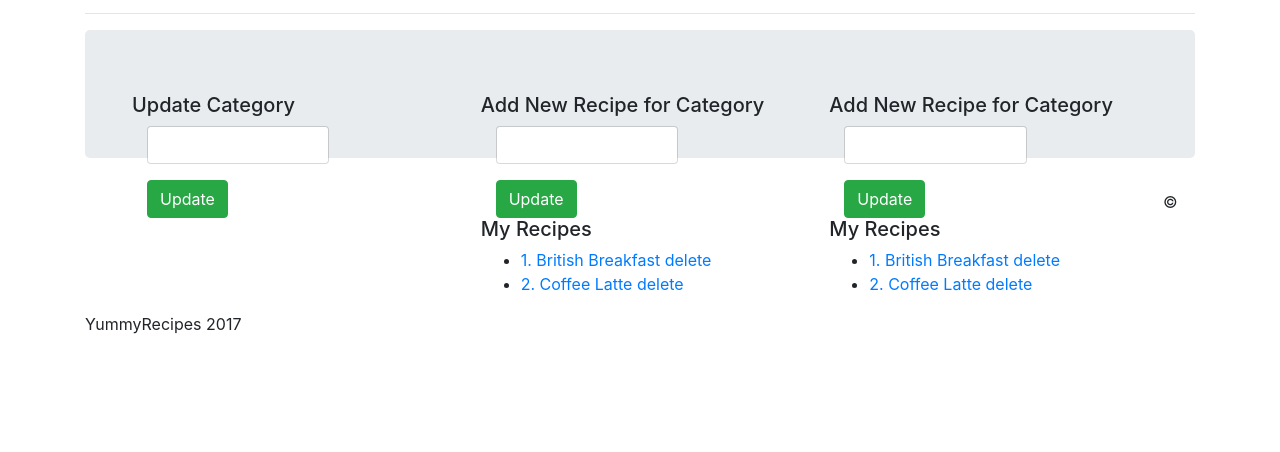
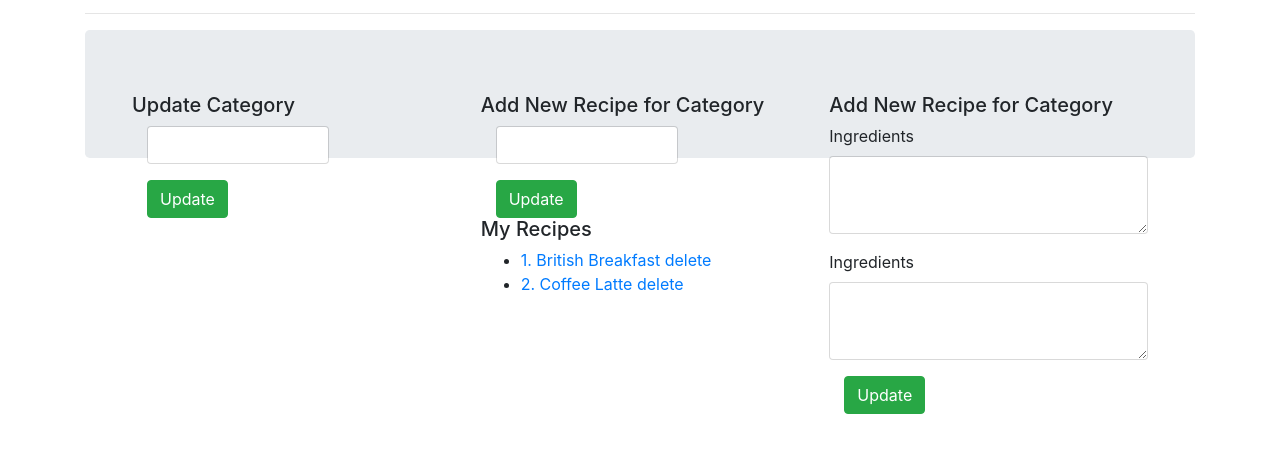
Before and after one commit to ThubiMaina/yummyrecipes, a plain HTML site: page designs/UI/recipe.html in a window 1280 px wide. Shown: the part 48-500 px from the top of the page. Drawn offline with Linux system fonts and the light colour scheme.

Commit message:
Adds New Ingedients

```diff
--- a/designs/UI/recipe.html
+++ b/designs/UI/recipe.html
@@ -63,27 +63,20 @@
                 <div class="panel panel-info col-sm-4" style="float:left">
                     <h5>Add New Recipe for Category</h5>
                         <form action="" class="form-horizontal" method="" name="">
-                            <div class="form-group" style="margin-top:10px;">
-                                <div class="col-sm-offset-2 col-sm-8">
-                                    <input type="text" class="form-control" value="" name="catname" autocomplete="off"/>
-                                </div>
-                            </div>
+                            <div class="form-group">
+                                    <label for="ingredients">Ingredients</label>
+                                    <textarea class="form-control" rows="3"></textarea>
+                                  </div>
+                                  <div class="form-group">
+                                        <label for="ingredients">Ingredients</label>
+                                        <textarea class="form-control" rows="3"></textarea>
+                                      </div>
                             <div class="col-sm-offset-7 col-sm-10">
                                 <button type="submit" name="add" class="btn btn-success">Update</button>
                             </div>
                         </form>
-                    <h5>My Recipes</h5>
-                        <div>
-                            <ul class="">
-                                <li><a href=""> 1. British Breakfast</a>   <a href="">  delete</a></li>
-                                <li><a href=""> 2. Coffee Latte</a>    <a href="">  delete</a></li>
-                            </ul>
-                        </div>
                 </div>
             </div>
-            <footer class="footer">
-                <p>&copy; YummyRecipes 2017</p>
-            </footer>
         </div>
     </body>
 </html>
```
